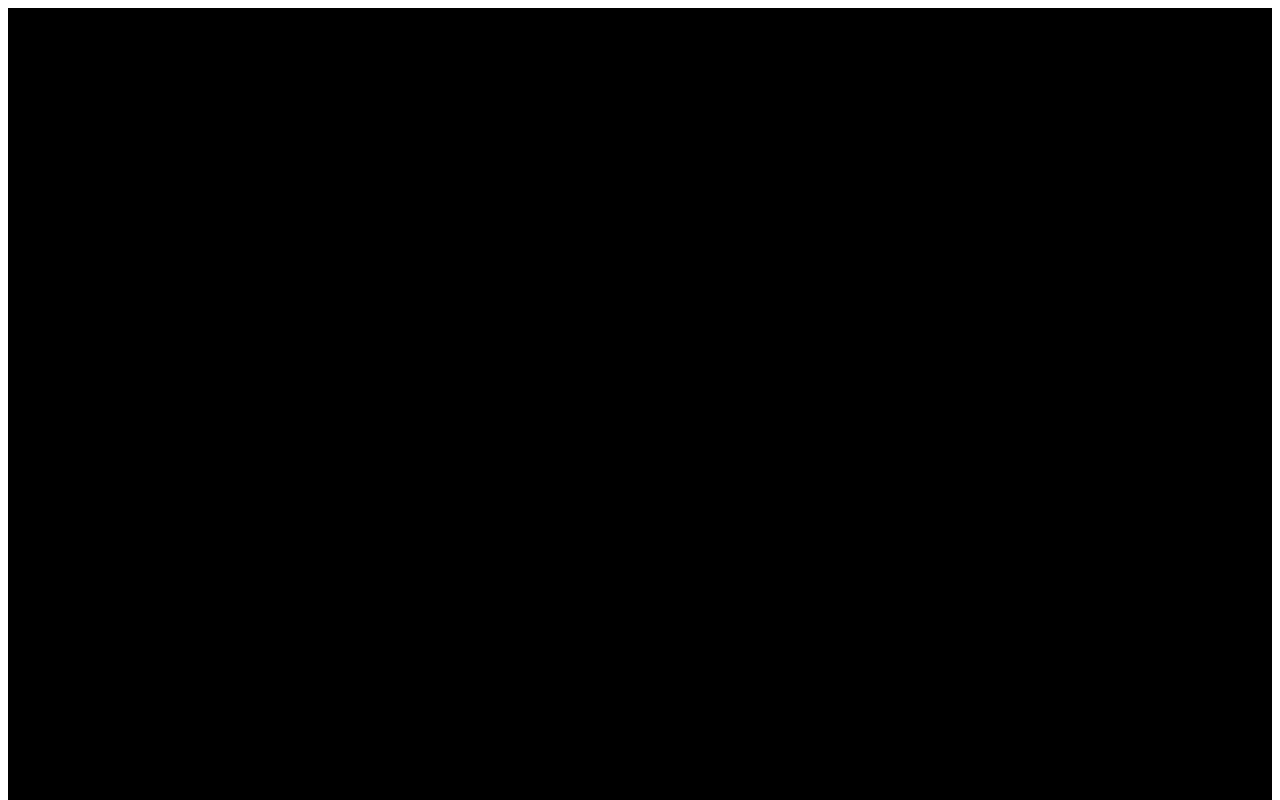
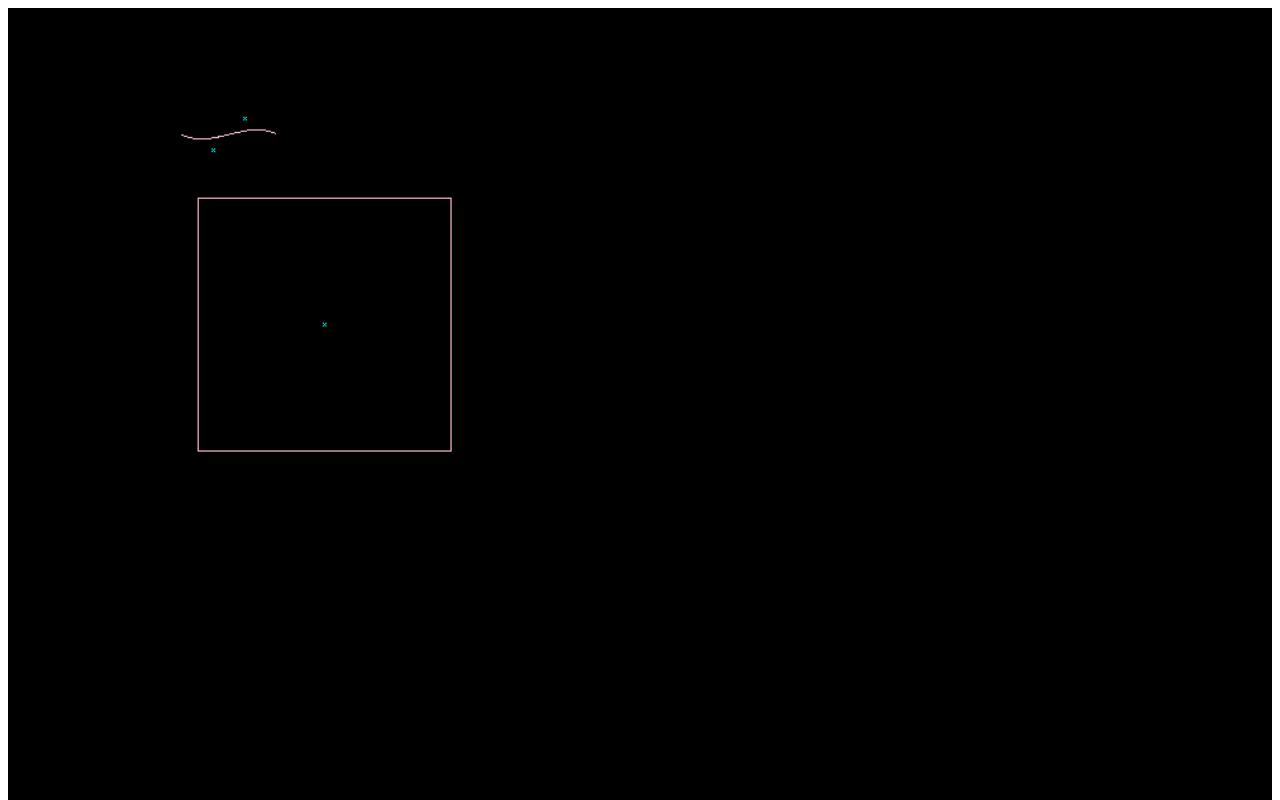
Before and after one commit to RyanGubler/TranslateRotateScale, a plain HTML site: page index.html in a window 1280 px wide. Shown: the top 800 px of the page. Drawn offline with Linux system fonts and the light colour scheme.

Commit message:
got this ish mostly working! yay!

```diff
--- a/index.html
+++ b/index.html
@@ -2,7 +2,7 @@
 <html lang = "en-US">
 <head>
 	<meta charset = "UTF-8">
-	<title>Curve Rendering</title>
+	<title>2D</title>
 </head>
 <body>
 	<canvas id = "canvas-main" width = "1000" height = "1000" style = "width: 100%; height: auto;"></canvas>
--- a/scripts/driver.js
+++ b/scripts/driver.js
@@ -3,8 +3,38 @@ MySample.main = (function(graphics) {
     'use strict';
     let previousTime = performance.now();
 
+    let primitive = {
+        verts: [
+            {x:200, y:200},
+            {x:300, y:200},
+            {x:300, y:300},
+            {x:200, y:300}
+        ],
+        center: {x: 250, y: 250}
+    };
+    let bezierCurve = [
+        [100, 100],
+        [150, 125],
+        [200, 75],
+        [250, 100]
+    ];
+    let cardinalCurve = [
+        [200, 300],
+        [150, 125],
+        [200, 75],
+        [250, 100],
+        [10]
+    ];
 
+    // graphics.translateCurve('Bezier', bezierCurve, {x:20, y:20});
+    // graphics.translateCurve('Cardinal', cardinalCurve, {x:50, y:50});
+    graphics.scaleCurve('Bezier', bezierCurve, .5);
+    graphics.scalePrimitive(primitive, 2);
 
+    // graphics.rotatePrimitive(primitive, .5)
+    // graphics.translatePrimitive(primitive, [50, 50])
+    // graphics.rotateCurve('Bezier', [[100,100], [150, 125], [200, 75],[250, 100]], .5);
+    // graphics.scaleCurve('Bezier', curve,  2);
 
     //------------------------------------------------------------------
     //
@@ -13,6 +43,7 @@ MySample.main = (function(graphics) {
     //------------------------------------------------------------------
 
     function update(elapsedTime) {
+
     }
 
     //------------------------------------------------------------------
@@ -20,9 +51,15 @@ MySample.main = (function(graphics) {
     // Rendering code goes here
     //
     //------------------------------------------------------------------
+
+
+
+
     function render() {
         graphics.clear();
-
+        graphics.drawPrimitive(primitive, true, 'pink');
+        graphics.drawCurve(graphics.Curve.Bezier, bezierCurve, 100, false, true, true, 'pink');
+        // graphics.drawCurve(graphics.Curve.Cardinal, cardinalCurve, 100, false, true, true, 'yellow');
     }
 
     //------------------------------------------------------------------
--- a/scripts/graphics.js
+++ b/scripts/graphics.js
@@ -70,6 +70,7 @@ MySample.graphics = (function(pixelsX, pixelsY, showPixels) {
         drawPixel(x + 1, y + 1, ptColor);
         drawPixel(x - 1, y + 1, ptColor);
     }
+
     function drawLine(x1, y1, x2, y2, color) {
         let distanceX = Math.abs(x2-x1);
         let distanceY = Math.abs(y2-y1);
@@ -219,7 +220,7 @@ MySample.graphics = (function(pixelsX, pixelsY, showPixels) {
         let yu = 0;
         if(showControl){
             drawLine(p0_x, p0_y, p0_x + prime0_x, prime0_y, 'cyan');
-            drawLine(p1_x, p1_y, p1_x + prime1_x, p1_y + prime1_y, 'cyan')
+            drawLine(p1_x, p1_y, p1_x + prime1_x, p1_y + prime1_y, 'cyan');
         }
         let compute = function(){
             let memo = [];
@@ -239,7 +240,7 @@ MySample.graphics = (function(pixelsX, pixelsY, showPixels) {
             xu = p0_x * result[0] + p1_x * result[1] + prime0_x * result[2] + prime1_x * result[3];
             yu = p0_y * result[0] + p1_y * result[1] + prime0_y * result[2] + prime1_y * result[3];
             if(showPoints){
-                drawPoint(xu, yu, "orange")
+                drawPoint(xu, yu, "orange");
             }
             if(showLine && u > 0){
                 drawLine(tempX, tempY, xu, yu, lineColor);
@@ -352,7 +353,7 @@ MySample.graphics = (function(pixelsX, pixelsY, showPixels) {
             let f = [1, 1];
             return function inner(n) {
                 if (n > f.length - 1) {
-                    f[n] = inner(n - 1) * n
+                    f[n] = inner(n - 1) * n;
                 }
                 return f[n];
             }
@@ -450,6 +451,21 @@ MySample.graphics = (function(pixelsX, pixelsY, showPixels) {
     //
     //------------------------------------------------------------------
     function drawPrimitive(primitive, connect, color) {
+        let {verts} = primitive;
+        let vertsLength = verts.length;
+        let i = 0;
+        while(i < vertsLength - 1){
+            let {x: x1, y: y1} = verts[i];
+            let {x: x2, y: y2} = verts[i + 1];
+            drawLine(x1, y1, x2, y2, color);
+            i++;
+        }
+        if(connect){
+            let {x: x1, y: y1} = verts[vertsLength - 1];
+            let {x: x2, y: y2} = verts[0];
+            drawLine(x1, y1, x2, y2, color);
+        }
+        drawPoint(primitive.center.x, primitive.center.y, 'cyan');
     }
     //------------------------------------------------------------------
     //
@@ -459,6 +475,9 @@ MySample.graphics = (function(pixelsX, pixelsY, showPixels) {
     //
     //------------------------------------------------------------------
     function translatePoint(point, distance) {
+        point.x += distance.x;
+        point.y += distance.y;
+        return point;
     }
     //------------------------------------------------------------------
     //
@@ -471,6 +490,13 @@ MySample.graphics = (function(pixelsX, pixelsY, showPixels) {
     //
     //------------------------------------------------------------------
     function translatePrimitive(primitive, distance) {
+        let i = 0;
+        while(i < primitive.verts.length){
+            let verts = primitive.verts[i];
+            verts.x = verts.x + distance.x;
+            verts.y = verts.y + distance.y;
+            i++;
+        }
     }
     //------------------------------------------------------------------
     //
@@ -483,6 +509,18 @@ MySample.graphics = (function(pixelsX, pixelsY, showPixels) {
     //
     //------------------------------------------------------------------
     function scalePrimitive(primitive, scale) {
+        let center = primitive.center;
+        let i = 0;
+        while (i < primitive.verts.length) {
+            let verts = primitive.verts[i];
+            let translateOrigin = translatePoint({x: verts.x, y: verts.y}, {x: -center.x, y: -center.y});
+            verts.x = translateOrigin.x * scale;
+            verts.y = translateOrigin.y * scale;
+            let translate = translatePoint({x: verts.x, y: verts.y}, {x: center.x, y: center.y});
+            verts.x = translate.x;
+            verts.y = translate.y;
+            i++;
+        }
     }
     //------------------------------------------------------------------
     //
@@ -495,6 +533,18 @@ MySample.graphics = (function(pixelsX, pixelsY, showPixels) {
     //
     //------------------------------------------------------------------
     function rotatePrimitive(primitive, angle) {
+        let center = primitive.center;
+        let i = 0;
+        while (i < primitive.verts.length) {
+            let verts = primitive.verts[i];
+            let dx = verts.x - center.x;
+            let dy = verts.y - center.y;
+            let primeX = (dx * Math.cos(angle)) - (dy * Math.sin(angle));
+            let primeY = (dx * Math.sin(angle)) + (dy * Math.cos(angle));
+            verts.x = primeX + center.x;
+            verts.y = primeY + center.y;
+            i++;
+        }
     }
     //------------------------------------------------------------------
     //
@@ -505,7 +555,20 @@ MySample.graphics = (function(pixelsX, pixelsY, showPixels) {
     //
     //------------------------------------------------------------------
     function translateCurve(type, controls, distance) {
+        if(type === "Bezier" || type === "BezierMatrix" || type === "Cardinal"){
+            controls[0][0] = controls[0][0] + distance.x;
+            controls[0][1] = controls[0][1] + distance.y;
+            controls[1][0] = controls[1][0] + distance.x;
+            controls[1][1] = controls[1][1] + distance.y;
+            controls[2][0] = controls[2][0] + distance.x;
+            controls[2][1] = controls[2][1] + distance.y;
+            controls[3][0] = controls[3][0] + distance.x;
+            controls[3][1] = controls[3][1] + distance.y;
+        }else{
+            console.log("Invalid Curve.");
+        }
     }
+
     //------------------------------------------------------------------
     //
     // Scales a curve relative to its center.
@@ -515,6 +578,21 @@ MySample.graphics = (function(pixelsX, pixelsY, showPixels) {
     //
     //------------------------------------------------------------------
     function scaleCurve(type, controls, scale) {
+        if(type === "Bezier" || type === "BezierMatrix" || type === "Cardinal"){
+            let centerX = (controls[0][0] + controls[1][0] + controls[2][0] + controls[3][0]) / 4;
+            let centerY = (controls[0][1] + controls[1][1] + controls[2][1] + controls[3][1]) / 4;
+            for(let i= 0; i < controls.length; i++){
+                let translateOrigin = translatePoint({x: controls[i][0], y: controls[i][1]}, {x: -centerX, y: -centerY});
+                controls[i][0] = translateOrigin.x * scale;
+                controls[i][1] = translateOrigin.y * scale;
+                let translate = translatePoint({x: controls[i][0], y: controls[i][1]}, {x: centerX, y: centerY});
+                controls[i][0] = translate.x;
+                controls[i][1] = translate.y;
+            }
+        }else{
+            console.log("Invalid Curve.");
+        }
+        console.log(controls);
     }
     //------------------------------------------------------------------
     //
@@ -525,6 +603,13 @@ MySample.graphics = (function(pixelsX, pixelsY, showPixels) {
     //
     //------------------------------------------------------------------
     function rotateCurve(type, controls, angle) {
+        let i = 0;
+        while(i < controls.length){
+            controls[i][0] = (controls[0][0] * Math.cos(angle)) - (controls[0][1] * Math.sin(angle));
+            controls[i][1] = (controls[1][0] * Math.sin(angle)) + (controls[1][1] * Math.cos(angle));
+            i++
+        }
+
     }
 
     //------------------------------------------------------------------
@@ -562,6 +647,7 @@ MySample.graphics = (function(pixelsX, pixelsY, showPixels) {
         drawCurve: drawCurve,
         drawPrimitive: drawPrimitive,
         translatePrimitive: translatePrimitive,
+        translatePoint: translatePoint,
         scalePrimitive: scalePrimitive,
         rotatePrimitive: rotatePrimitive,
         translateCurve: translateCurve,
```
